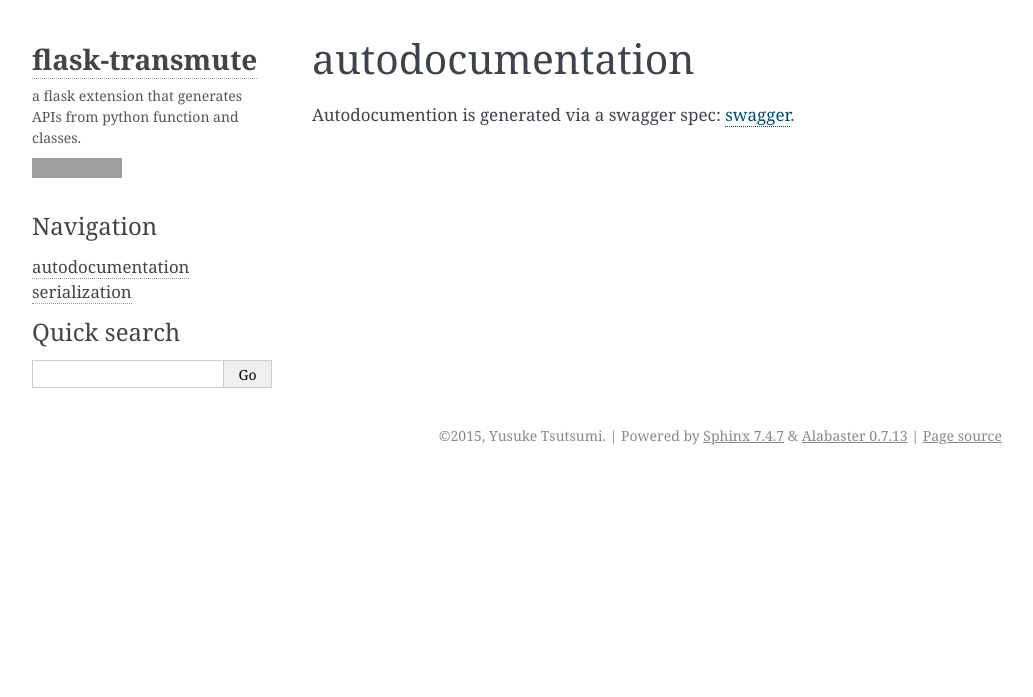
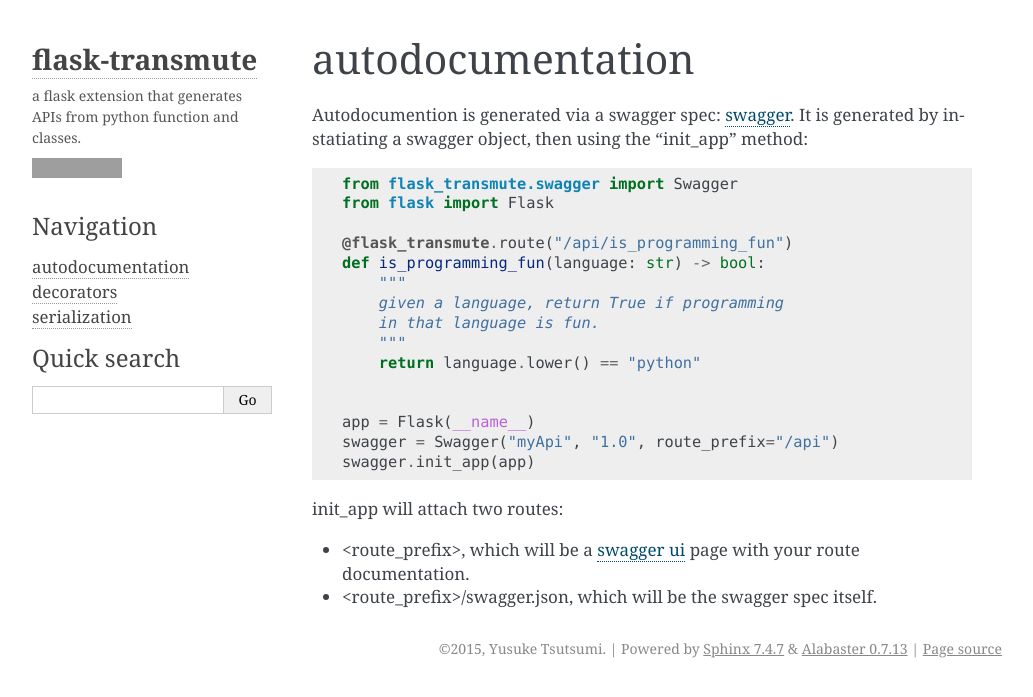
Before and after one commit to toumorokoshi/flask-transmute, a Sphinx documentation site: the page built from docs/autodocumentation.rst, in a window 1280 px wide, cut to the strip 0-697 px from the top of the page. Shown: the whole strip, without its empty margins (128-1161 px from the left). Built offline with Sphinx 7.4.7, drawn with Linux system fonts in a browser that asks for light colours; grey boxes are pictures that could not be loaded.

Commit message:
adding more documentation.

```diff
--- a/docs/autodocumentation.rst
+++ b/docs/autodocumentation.rst
@@ -2,4 +2,32 @@
 autodocumentation
 =================
 
-Autodocumention is generated via a swagger spec: `swagger <http://swagger.io/>`_.
+Autodocumention is generated via a swagger spec: `swagger
+<http://swagger.io/>`_. It is generated by instatiating a swagger object,
+then using the "init_app" method:
+
+.. code:: python
+
+    from flask_transmute.swagger import Swagger
+    from flask import Flask
+
+    @flask_transmute.route("/api/is_programming_fun")
+    def is_programming_fun(language: str) -> bool:
+        """
+        given a language, return True if programming
+        in that language is fun.
+        """
+        return language.lower() == "python"
+
+
+    app = Flask(__name__)
+    swagger = Swagger("myApi", "1.0", route_prefix="/api")
+    swagger.init_app(app)
+
+
+init_app will attach two routes:
+
+* <route_prefix>, which will be a `swagger ui
+  <http://swagger.io/swagger-ui/>`_ page with your route
+  documentation.
+* <route_prefix>/swagger.json, which will be the swagger spec itself.
--- a/docs/index.rst
+++ b/docs/index.rst
@@ -128,6 +128,7 @@
    :maxdepth: 2
 
    autodocumentation
+   decorators
    serialization
 
 
```
Also changed, not shown: docs/decorators.rst (added, +52 -0 lines), 1 other file.
